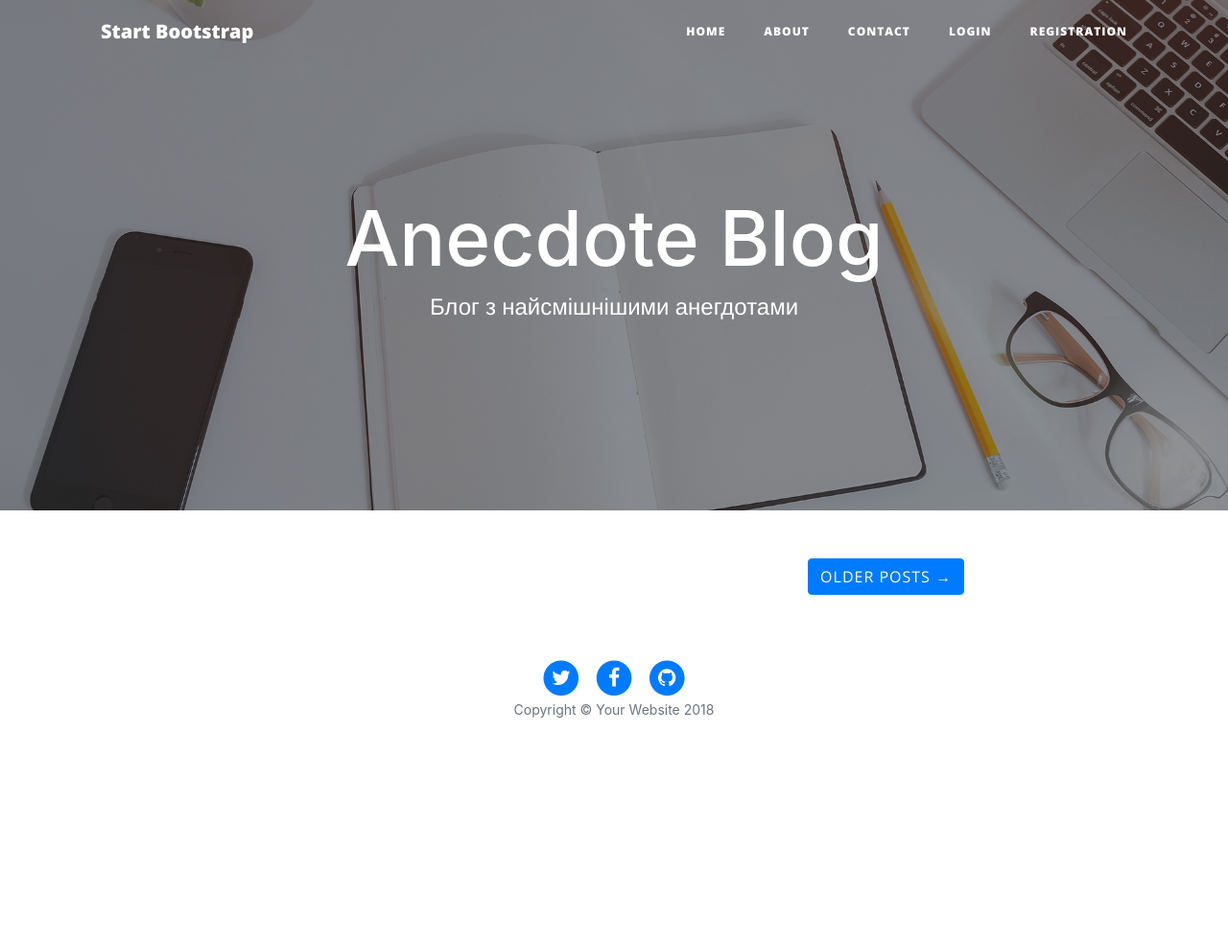
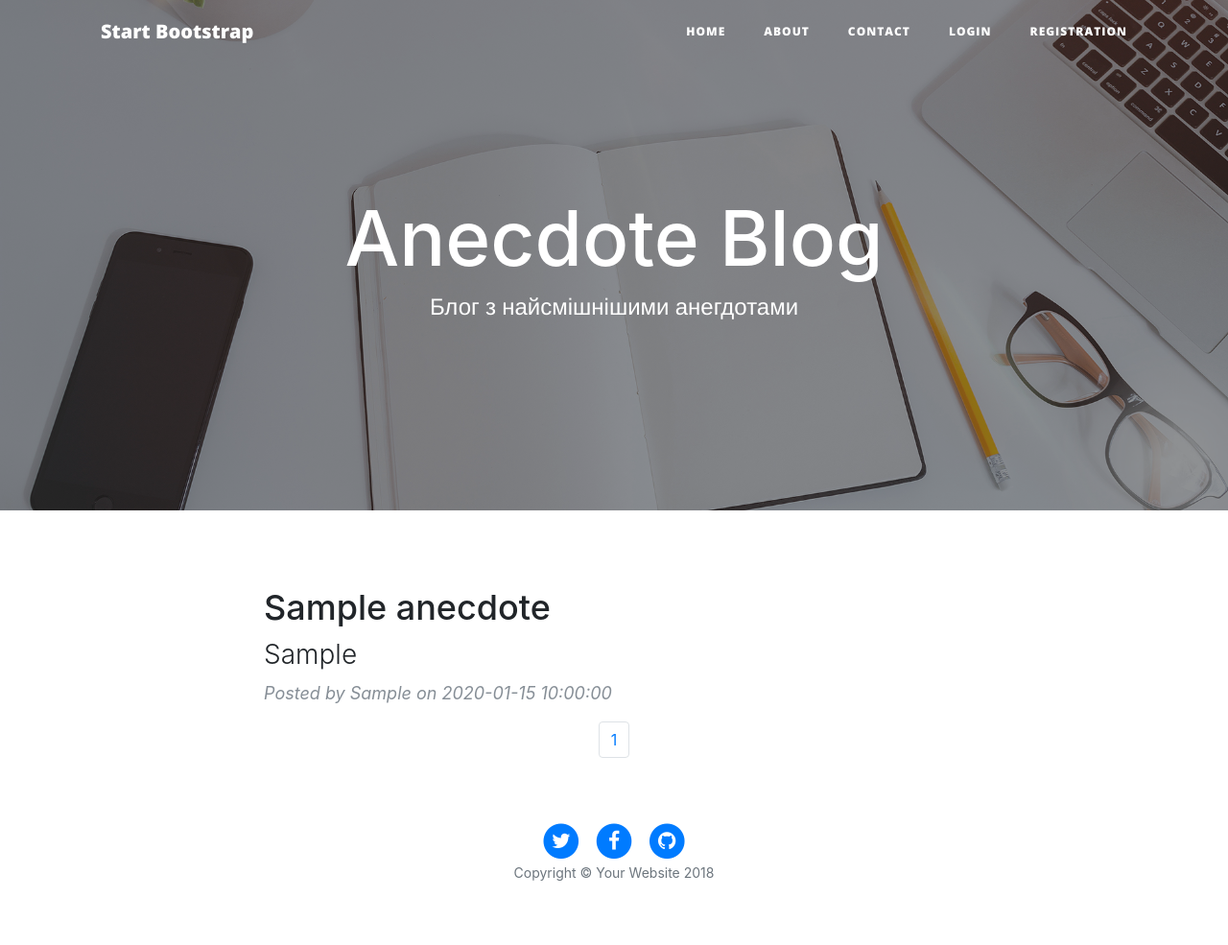
Before and after one commit to maksumkurosov/anecdote, a PHP site: page /view/index.php in a window 1280 px wide. Shown: the whole page at 96% size. Before the commit the page ends 748 px from the top, so only its background shows below. Run offline with PHP 8.4, Linux system fonts and the light colour scheme; tables that the repository leaves empty or names only in its code hold one stand-in row (values such as "Sample post"); some libraries are stand-ins or nearby versions.

Commit message:
pagination

```diff
--- a/config/Pagination.php
+++ b/config/Pagination.php
@@ -80,12 +80,12 @@ class Pagination
         # Получаем ограничения для цикла
         $limits = $this->limits();
 
-        $html = '<ul class="pagination">';
+        $html = '<nav aria-label="Page navigation example"><ul class="pagination justify-content-center">';
         # Генерируем ссылки
         for ($page = $limits[0]; $page <= $limits[1]; $page++) {
             # Если текущая это текущая страница, ссылки нет и добавляется класс active
             if ($page == $this->current_page) {
-                $links .= '<li class="active"><a href="#">' . $page . '</a></li>';
+                $links .= '<li class="page-item"><a class="page-link" href="?page_number = 1">' . $page . '</a></li>';
             } else {
                 # Иначе генерируем ссылку
                 $links .= $this->generateHtml($page);
@@ -105,7 +105,7 @@ class Pagination
                 $links .= $this->generateHtml($this->amount, '&gt;');
         }
 
-        $html .= $links . '</ul>';
+        $html .= $links . '</ul></nav>';
 
         # Возвращаем html
         return $html;
@@ -128,7 +128,8 @@ class Pagination
         $currentURI = preg_replace('~/number_page-[0-9]+~', '', $currentURI);
         # Формируем HTML код ссылки и возвращаем
         return
-                '<li><a href="' . $currentURI . $this->index . $page . '">' . $text . '</a></li>';
+                //'<li><a href="' . $currentURI . $this->index . $page . '">' . $text . '</a></li>';
+                '<li class="page-item"><a class="page-link" href="' . $this->index . $page . '">' . $text . '</a></li>';
     }
 
     /**
@@ -190,7 +191,7 @@ class Pagination
     private function amount()
     {
         # Делим и возвращаем
-        return round($this->total / $this->limit);
+        return ceil($this->total / $this->limit);
     }
 
 }
--- a/controllers/AnecdoteController.php
+++ b/controllers/AnecdoteController.php
@@ -10,6 +10,10 @@ class AnecdoteController extends Anecdote
     {
         return $this->getAnecdoteList($start_from,$record_per_page);
     }
+//    public  function getApprovedAnecdotes()
+//    {
+//        return $this->getAllAnecdotes();
+//    }
     public  function getTotalAnecdotes()
     {
         return $this->getTotalAnecdote();
--- a/controllers/UserController.php
+++ b/controllers/UserController.php
@@ -2,10 +2,11 @@
 
 class UserController
 {
-    public static function setSessionUser($login,$id)
+    public static function setSessionUser($login,$id,$admin)
     {
         $_SESSION['user']['name'] = $login;
         $_SESSION['user']['id'] = $id;
+        $_SESSION['user']['is_admin'] = $admin;
 
         header('Location:/');
 
@@ -28,7 +29,7 @@ class UserController
     {
         if(User::checkUserData($login,$password)) {
           echo 'Ви залогінилися!';
-          return true;
+          return User::checkUserData($login,$password);
         } else {
             echo 'Неправельний логін або пароль';
             return false;
--- a/model/Admin.php
+++ b/model/Admin.php
@@ -5,7 +5,7 @@ class Admin
     {
         $db = Db::getConnection();
 
-        $sql = "UPDATE anecdote SET approved = 1 , status = 'posted' WHERE id = ".$id;
+        $sql = "UPDATE anecdote SET status = 'posted' WHERE id = ".$id;
 
         return $db->query($sql);
     }
@@ -13,7 +13,7 @@ class Admin
     {
         $db = Db::getConnection();
 
-        $sql = "UPDATE anecdote SET approved = 0, status = 'cancel' WHERE id = ".$id;
+        $sql = "UPDATE anecdote SET status = 'cancel' WHERE id = ".$id;
 
         return $db->query($sql);
     }
--- a/model/Anecdote.php
+++ b/model/Anecdote.php
@@ -15,13 +15,42 @@ class Anecdote
 //        }
 //        return $advertisementList;
 //    }
+//    public function getAllAnecdotes()
+//    {
+//        $db = Db::getConnection();
+//        $result = $db->query("SELECT anecdote.*, user.login
+//        FROM anecdote
+//        INNER JOIN user ON anecdote.user_id = user.id
+//        WHERE status = 'posted'");
+//
+//        $advertisementList = array();
+//        while ($row = $result->fetch()) {
+//            $advertisementList[$row['id']] = $row;
+//        }
+//        return $advertisementList;
+//    }
     public function getAnecdoteList($start_from,$record_per_page)
+    {
+        $db = Db::getConnection();
+        $result = $db->query("SELECT anecdote.*, user.login
+        FROM anecdote
+        INNER JOIN user ON anecdote.user_id = user.id
+        WHERE status = 'posted'
+        order by id ASC LIMIT $start_from,$record_per_page ");
+
+//        $query = "SELECT * FROM tbl_student order by student_id DESC LIMIT $start_from, $record_per_page";
+        $advertisementList = array();
+        while ($row = $result->fetch()) {
+            $advertisementList[$row['id']] = $row;
+        }
+        return $advertisementList;
+    }
+    public function getAnecdoteListAdmin()
     {
         $db = Db::getConnection();
         $result = $db->query('SELECT anecdote.*, user.login
         FROM anecdote
-        INNER JOIN user ON anecdote.user_id = user.id
-        order by id ASC LIMIT '.$start_from.','.$record_per_page.' ');
+        INNER JOIN user ON anecdote.user_id = user.id') ;
         //'SELECT * FROM anecdote'
 //        $query = "SELECT * FROM tbl_student order by student_id DESC LIMIT $start_from, $record_per_page";
         $advertisementList = array();
@@ -85,7 +114,7 @@ class Anecdote
         $db = Db::getConnection();
 
         // Текст запроса к БД
-        $sql = 'SELECT count(id) AS count FROM anecdote ';
+        $sql = "SELECT count(id) AS count FROM anecdote WHERE status = 'posted'";
 
         // Используется подготовленный запрос
         $result = $db->prepare($sql);
--- a/model/User.php
+++ b/model/User.php
@@ -29,7 +29,7 @@ class User
         $user = $result->fetch();
 
         if ($user) {
-            return $user['id'];
+            return $user;
         }
         return false;
     }
--- a/view/index.php
+++ b/view/index.php
@@ -18,88 +18,88 @@ $anecdote = new AnecdoteController();
 $admin = new Admin();
 $total = $anecdote->getTotalAnecdotes();
 $page = 1;
-$pagination = new Pagination($total , $page ,5, 'page-');
+$limit = 5;
+$pagination = new Pagination($total , $page ,$limit, '?page_number=');
 require_once 'parts/head.php';
 
-if (!isset($_GET['page'])) {
-    $anecdoteList = $anecdote->getAnecdoteListForm(0,5);
-    if (isset($_SESSION['user'])){
+if(!isset($_GET['page'])) {
+    if (!isset($_GET['page_number'])||$_GET['page_number']==1){
+//        $approvedList = $anecdote->getApprovedAnecdotes();
+        $anecdoteList = $anecdote->getAnecdoteListForm(0, $limit);
+    } else{
+        $anecdoteList = $anecdote->getAnecdoteListForm($_GET['page_number']*$limit-$limit, $limit);
+    }
+    if (isset($_SESSION['user'])) {
         $userRole = $user::getUser($_SESSION['user']['name']);
-        //$userLogin =$user::getUserById($userRole['id']);
     }
     require_once 'site.php';
     echo $pagination->get();
-
 }
 
 require_once 'parts/navigation.php';
 
-if (isset($_GET['page']) && $_GET['page']=='check_posts') {
-    $anecdoteList = $anecdote->getAnecdoteListForm(0,5);
+if(isset($_GET['page']) && $_GET['page']=='check_posts') {
+    $anecdoteList = $anecdote->getAnecdoteListAdmin();
     if (isset($_SESSION['user'])){
         $userRole = $user::getUser($_SESSION['user']['name']);
-        //$userLogin =$user::getUserById($userRole['id']);
     }
     require_once 'admin_cabinet.php';
 }
 
-if (isset($_GET['page']) && $_GET['page']=='login') {
+if(isset($_GET['page']) && $_GET['page']=='anecdote') {
+    $currentAnecdote = $anecdote->getCurrentAnecdote($_GET['id']);
+    $log = $user::getUserById($currentAnecdote['user_id']);
+    require_once 'current_anecdote.php';
+}
+if(isset($_GET['page']) && $_GET['page']=='login') {
     require_once 'auth/login.php';
 }
 
-if (isset($_GET['page']) && $_GET['page']=='registration') {
+if(isset($_GET['page']) && $_GET['page']=='registration') {
     require_once 'auth/registration.php';
 }
 
-//if (isset($_GET['page']) && $_GET['page']=='site') {
-//    $anecdoteList = $anecdote->getAnecdoteListForm();
-//    require_once 'site.php';
-//    //var_dump($anecdoteList);
-//}
-if (isset($_GET['page']) && $_GET['page']=='about') {
+if(isset($_GET['page']) && $_GET['page']=='about') {
     require_once 'about.php';
 }
-if (isset($_GET['page']) && $_GET['page']=='check_posts') {
+
+if(isset($_GET['page']) && $_GET['page']=='check_posts') {
     require_once 'admin_cabinet.php';
     echo $pagination->get();
 }
 
-if (isset($_GET['page']) && $_GET['page']=='post') {
+if(isset($_GET['page']) && $_GET['page']=='post') {
     require_once 'post.php';
 }
-if (isset($_GET['page']) && $_GET['page']=='contact') {
+
+if(isset($_GET['page']) && $_GET['page']=='contact') {
     require_once 'contact.php';
 }
-if (isset($_GET['page']) && $_GET['page']=='exit') {
+
+if(isset($_GET['page']) && $_GET['page']=='exit') {
     $user::unsetSessionName();
-    //$user->page_redirect('index.php');
-
 }
-if (isset($_GET['page']) && $_GET['page']=='new_anecdote'){
+if(isset($_GET['page']) && $_GET['page']=='new_anecdote'){
     require_once 'new_anecdote.php';
 }
 //--------------------------------------------------------
-if (isset($_GET['action']) && $_GET['action']=='confirm') {
+if(isset($_GET['action']) && $_GET['action']=='confirm') {
     $admin->confirmAnecdote($_GET['id']);
 }
-if (isset($_GET['action']) && $_GET['action']=='cancel') {
+if(isset($_GET['action']) && $_GET['action']=='cancel') {
     $admin->deleteAnecdote($_GET['id']);
 }
 
-if (isset($_POST['form_registration'])) {
+if(isset($_POST['form_registration'])) {
     $user::checkLoginExists($_POST['login'],$_POST['password']);
 }
-if (isset($_POST['form_login'])) {
-    $userID = $user::getUserIdByLogin($_POST['login']);
-    $user::checkUserData($_POST['login'],$_POST['password']);
-    $user::setSessionUser($_POST['login'],$userID);
-    //$user->page_redirect('index.php');
-
-//    echo "<meta http-equiv='refresh' content='0'>";
-//    header('Location: index.php');
+if(isset($_POST['form_login'])) {
+    //$userID = $user::getUserIdByLogin($_POST['login']);
+    $arrayUser = $user::checkUserData($_POST['login'],$_POST['password']);
+    $user::setSessionUser($arrayUser['login'],$arrayUser['id'],$arrayUser['is_admin']);
 }
 
-if (isset($_POST['form_anecdote'])) {
+if(isset($_POST['form_anecdote'])) {
     $anecdote->createAnecdote($_POST['them'],$_POST['title'],$_POST['anecdote']);
     echo 'Ваш запит додано';
 }
--- a/view/parts/navigation.php
+++ b/view/parts/navigation.php
@@ -14,16 +14,16 @@
                 <li class="nav-item">
                     <a class="nav-link" href="?page=about">About</a>
                 </li>
-                <?php if (empty($_GET)) :?>
-                    <?php if (isset($_SESSION['user'])) :?>
-                         <?php if ($userRole['is_admin']) :?>
+
+                    <?php if (isset($_SESSION['user']['name'])) :?>
+                         <?php if ($_SESSION['user']['is_admin']) :?>
                             <li class="nav-item">
     <!--                            <a class="nav-link" href="/view/admin_cabinet.php">Check posts</a>-->
                                 <a class="nav-link" href="?page=check_posts">Check posts</a>
                             </li>
                          <?php endif; ?>
                     <?php endif; ?>
-                <?php endif; ?>
+
 
                 <li class="nav-item">
                     <a class="nav-link" href="?page=contact">Contact</a>
--- a/view/site.php
+++ b/view/site.php
@@ -18,14 +18,14 @@
     <div class="row">
         <div class="col-lg-8 col-md-10 mx-auto">
             <?php foreach ($anecdoteList as $anecdote) :?>
-                <?php if ($anecdote['approved']==1):?>
+                <?php if ($anecdote['status']=='posted'):?>
                     <div class="post-preview">
-                        <a href="/post.php">
+                        <a href="?page=anecdote&id=<?php echo $anecdote['id'] ?>">
                             <h2 class="post-title">
                                 <?php echo $anecdote['title'] ?>
                             </h2>
                             <h3 class="post-subtitle">
-                                <?php echo $anecdote['anecdote'] ?>
+                                <?php echo mb_strimwidth($anecdote['anecdote'], 0, 60, "..."); ?>
                             </h3>
                         </a>
                         <p class="post-meta">Posted by
@@ -35,10 +35,6 @@
                     </div>
                 <?php endif;?>
             <?php endforeach; ?>
-            <!-- Pager -->
-            <div class="clearfix">
-                <a class="btn btn-primary float-right" href="#">Older Posts &rarr;</a>
-            </div>
         </div>
     </div>
 </div>
```
Also changed, not shown: view/admin_cabinet.php (+6 -35 lines), view/current_anecdote.php (added, +36 -0 lines).
